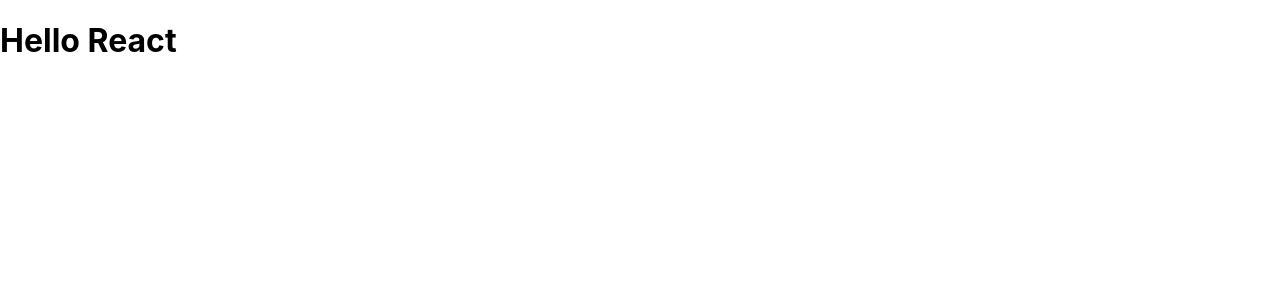
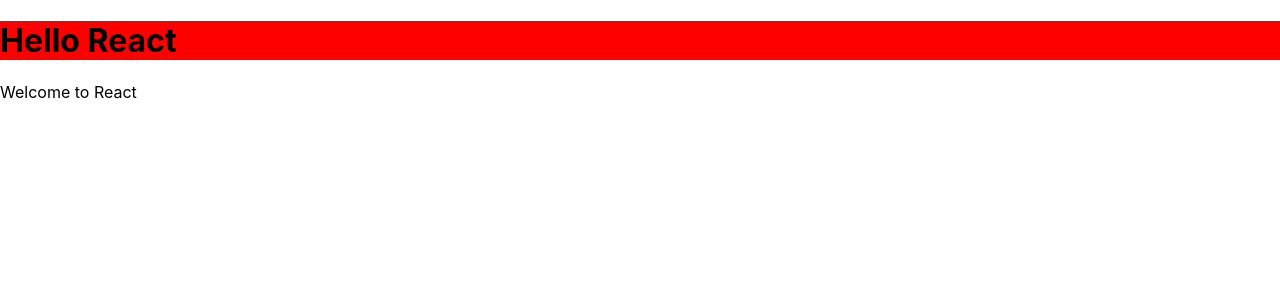
Before and after one commit to bridget462/robofriends, a React (Create React App) app: page / in a window 1280 px wide. Shown: the top 300 px of the page. Built offline with nearby package versions, Linux system fonts and the light colour scheme.

Commit message:
Hello.css added

```diff
--- /dev/null
+++ b/src/Hello.css
@@ -0,0 +1,3 @@
+h1 {
+  background: red;
+}
--- a/src/Hello.js
+++ b/src/Hello.js
@@ -1,8 +1,14 @@
 import React from "react";
+import "./Hello.css";
 
 class Hello extends React.Component {
   render() {
-    return <h1>Hello React</h1>;
+    return (
+      <div>
+        <h1>Hello React</h1>
+        <p>Welcome to React</p>
+      </div>
+    );
   }
 }
 
```
